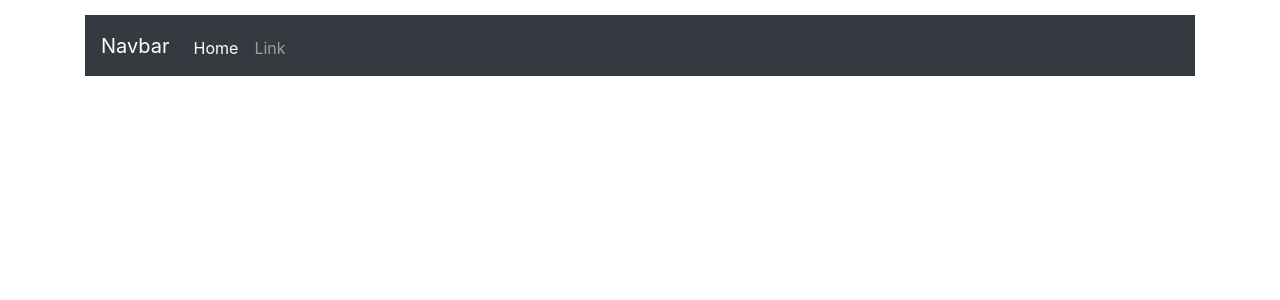
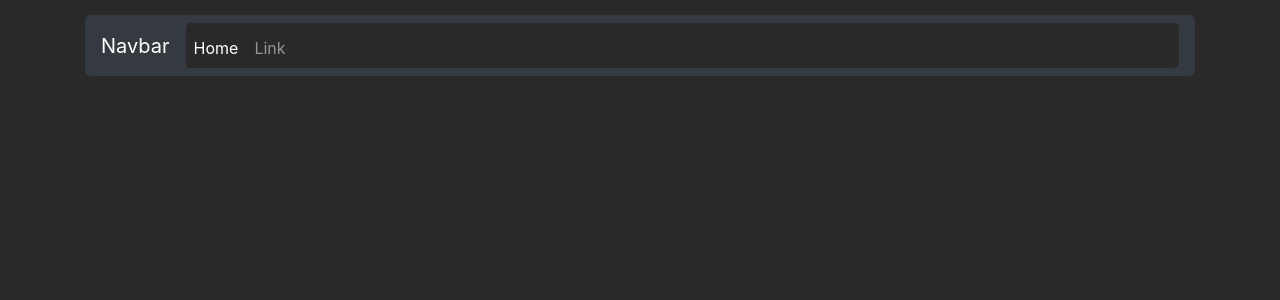
Before and after one commit to polysnacktyl/react-directory, a React (Create React App) app: page / in a window 1280 px wide. Shown: the top 300 px of the page. Built offline with nearby package versions, Linux system fonts and the light colour scheme.

Commit message:
you get a border radius, and YOU get a border radius

```diff
--- a/src/index.css
+++ b/src/index.css
@@ -1,3 +1,8 @@
+* {
+  background: rgb(41, 41, 41);
+  border-radius: 5px;
+}
+
 body {
   margin: 0;
   font-family: -apple-system, BlinkMacSystemFont, 'Segoe UI', 'Roboto', 'Oxygen',
```
